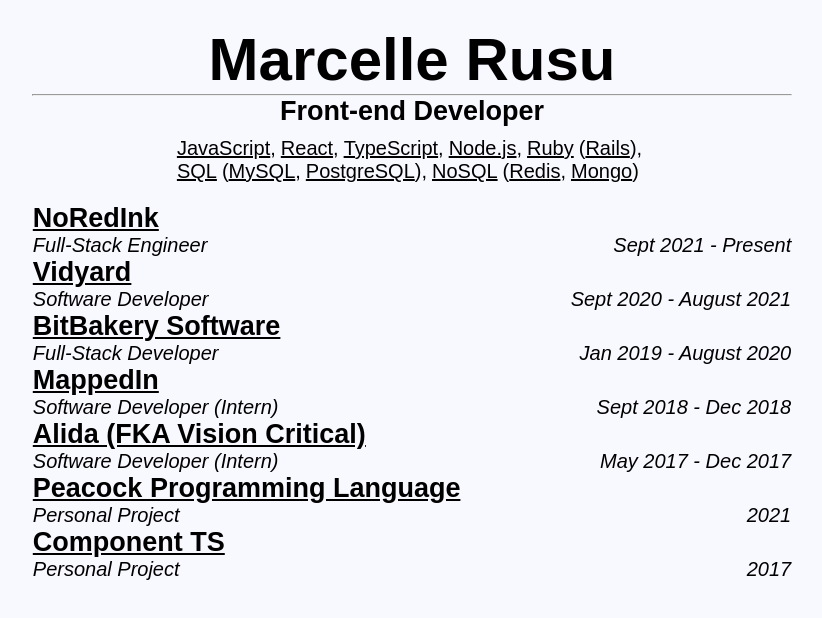
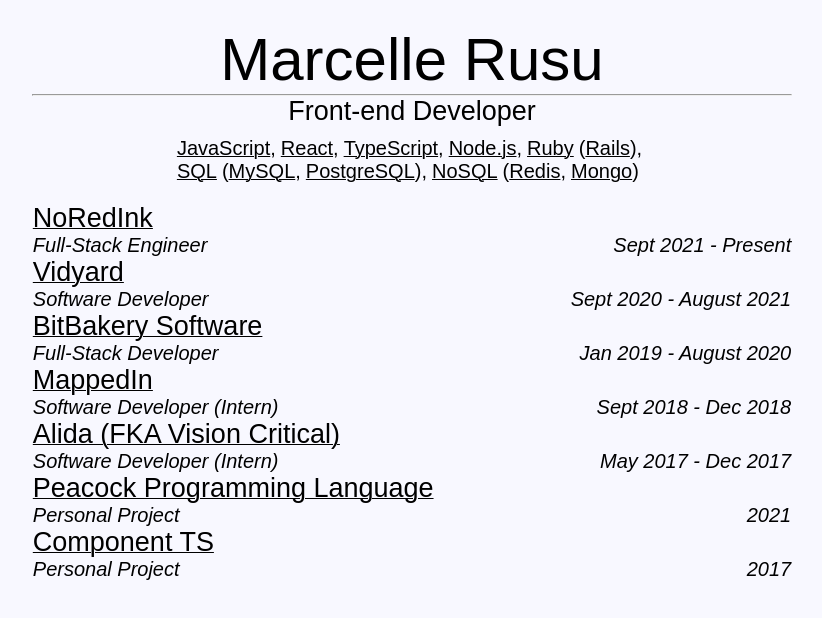
Before and after one commit to marcellerusu/personal-website, a React (Create React App) app: page / in a window 1280 px wide. Shown: the top 618 px of the page, without its empty margins (228-1050 px from the left). Built offline with nearby package versions, Linux system fonts and the light colour scheme; a web font is replaced by a local one.

Commit message:
fix fonts

```diff
--- a/src/App.js
+++ b/src/App.js
@@ -4,6 +4,10 @@
 
 const Main = styled.div`
   font-size: 20px;
+  * {
+    font-weight: 100;
+    text-decoration-thickness: 1px;
+  }
   ul {
     margin: 0;
     list-style: none;
--- a/src/components/Entry.js
+++ b/src/components/Entry.js
@@ -1,11 +1,17 @@
-import { useEffect, useRef, useState } from "react";
 import styled from "styled-components";
 
 const Details = styled.details`
   transition: background-color 250ms ease-out 0ms;
+  /* transition: height 1s ease; */
   overflow: hidden;
+
+  /* &:not([open]) {
+    height: auto;
+  } */
+
   &[open] {
     background-color: white;
+    /* height: 10em; */
   }
   &:hover {
     background-color: white;
@@ -20,6 +26,7 @@
       z-index: 2;
       font-size: 27px;
       text-decoration: underline;
+      text-decoration-thickness: 1px;
     }
     &:hover {
       cursor: pointer;
@@ -36,91 +43,12 @@
     font-size: 17px;
     p {
       text-decoration: underline dotted;
+      text-decoration-thickness: 1px;
     }
   }
 `;
 
-const ANIMATION_STATES = Object.freeze({
-  CLOSED: "CLOSED",
-  OPENING: "OPENING",
-  OPEN: "OPEN",
-  CLOSING: "CLOSING",
-});
-
-const nextState = (state) =>
-  ({
-    [ANIMATION_STATES.CLOSED]: ANIMATION_STATES.OPENING,
-    [ANIMATION_STATES.OPENING]: ANIMATION_STATES.OPEN,
-    [ANIMATION_STATES.OPEN]: ANIMATION_STATES.CLOSING,
-    [ANIMATION_STATES.CLOSING]: ANIMATION_STATES.CLOSED,
-  }[state]);
-
-const isAnimating = (state) =>
-  [ANIMATION_STATES.OPENING, ANIMATION_STATES.CLOSING].includes(state);
-
-const useDetailsAnimation = () => {
-  const [state, setState] = useState(ANIMATION_STATES.CLOSED);
-  console.log(state);
-
-  const detailsRef = useRef(null);
-  const summaryRef = useRef(null);
-
-  useEffect(() => {
-    detailsRef.current?.addEventListener("toggle", onToggle);
-  }, [detailsRef, summaryRef]);
-
-  const details = () => detailsRef.current;
-  const summary = () => summaryRef.current;
-
-  const animate = (start, end) => {
-    const animation = details().animate(
-      { height: [start, end] },
-      { duration: 100, easing: "ease-out" }
-    );
-    animation.onfinish = () => {
-      setState(nextState);
-      details().style.height = details().style.overflow = "";
-    };
-  };
-
-  const onOpen = () => {
-    details().style.height = `${details().offsetHeight}px`;
-    // Force the [open] attribute on the details element
-    // details().open = true;
-    const [start, end] = [
-      `${details().offsetHeight}px`,
-      `${summary().offsetHeight}px`,
-    ];
-    window.requestAnimationFrame(() => animate(start, end));
-  };
-
-  const onClose = () => {
-    const [start, end] = [
-      `${details().offsetHeight + summary().offsetHeight}px`,
-      `${summary().offsetHeight}px`,
-    ];
-    animate(start, end);
-  };
-
-  const onToggle = (e) => {
-    e.preventDefault();
-    if (isAnimating(state)) return;
-    setState(nextState);
-    switch (state) {
-      case ANIMATION_STATES.CLOSED:
-        return onOpen();
-      case ANIMATION_STATES.OPEN:
-        return onClose();
-      default:
-        throw new Error("Assert not reached!");
-    }
-  };
-
-  return [detailsRef, summaryRef];
-};
-
 const Entry = ({ title, position, dateRange, children }) => {
-  // const [detailsRef, summaryRef] = useDetailsAnimation();
   return (
     <Details>
       <summary>
```
